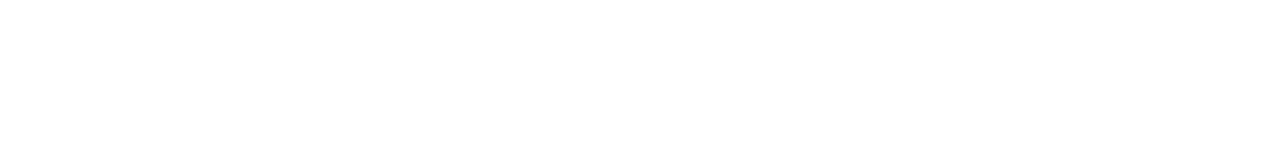
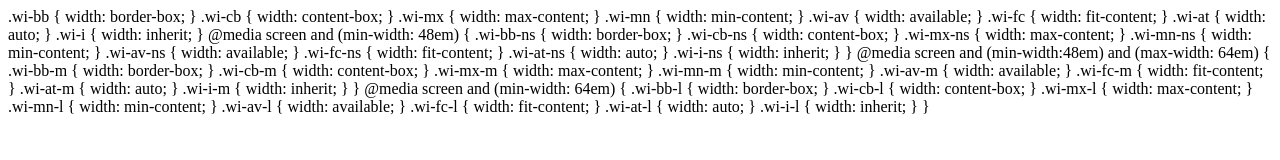
Before and after one commit to mrmrs/css-widths, a website: page index.html in a window 1280 px wide. Drawn offline with Linux system fonts and the light colour scheme.

Commit message:
Adding css contents to html file for documentation

```diff
--- a/index.html
+++ b/index.html
@@ -12,5 +12,47 @@
     <link rel="stylesheet" href="widths.css">
   </head>
   <body>
-  </body>
+.wi-bb { width: border-box; }
+.wi-cb { width: content-box; }
+.wi-mx { width: max-content; }
+.wi-mn { width: min-content; }
+.wi-av { width: available; }
+.wi-fc { width: fit-content; }
+.wi-at { width: auto; }
+.wi-i {  width: inherit; }
+
+@media screen and (min-width: 48em) {
+.wi-bb-ns { width: border-box; }
+.wi-cb-ns { width: content-box; }
+.wi-mx-ns { width: max-content; }
+.wi-mn-ns { width: min-content; }
+.wi-av-ns { width: available; }
+.wi-fc-ns { width: fit-content; }
+.wi-at-ns { width: auto; }
+.wi-i-ns {  width: inherit; }
+}
+
+@media screen and (min-width:48em) and (max-width: 64em) {
+.wi-bb-m {    width: border-box; }
+.wi-cb-m {    width: content-box; }
+.wi-mx-m {    width: max-content; }
+.wi-mn-m {    width: min-content; }
+.wi-av-m {    width: available; }
+.wi-fc-m {    width: fit-content; }
+.wi-at-m {    width: auto; }
+.wi-i-m {     width: inherit; }
+}
+
+@media screen and (min-width: 64em) {
+.wi-bb-l {    width: border-box; }
+.wi-cb-l {    width: content-box; }
+.wi-mx-l {    width: max-content; }
+.wi-mn-l {    width: min-content; }
+.wi-av-l {    width: available; }
+.wi-fc-l {    width: fit-content; }
+.wi-at-l {    width: auto; }
+.wi-i-l {     width: inherit; }
+}
+
+</body>
 </html>
```
